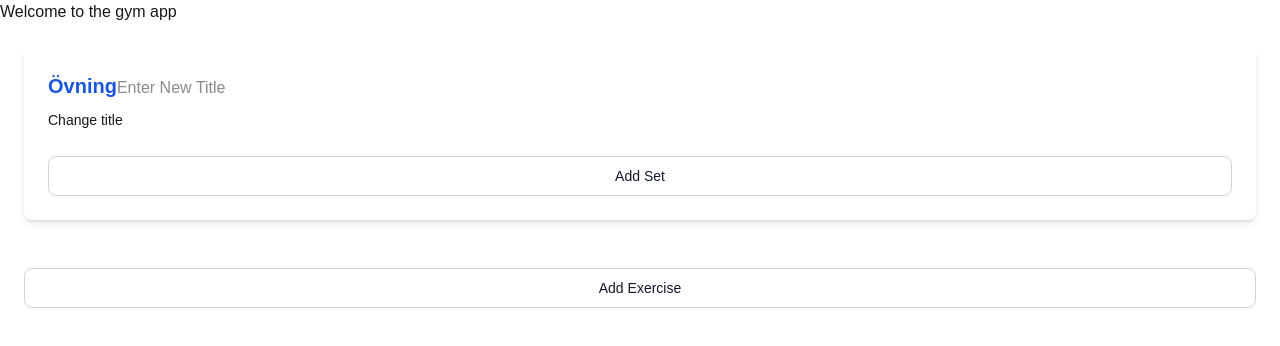
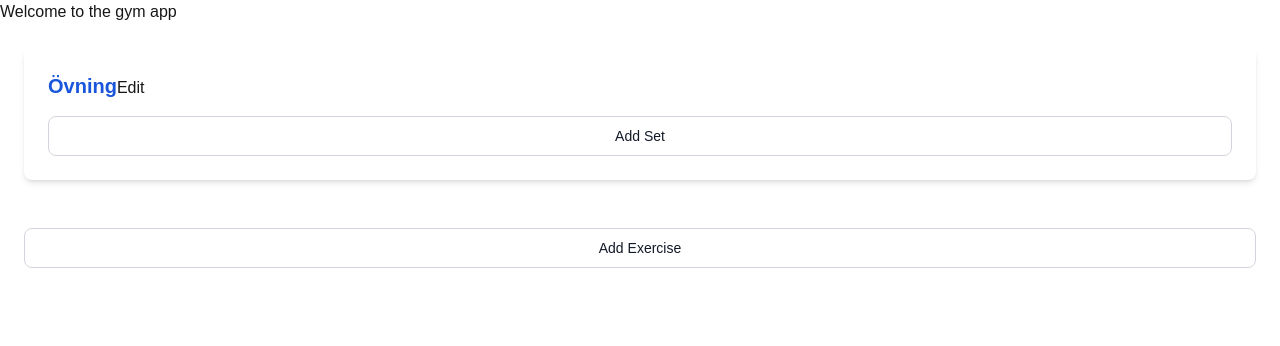
Before and after one commit to Johanneshilmer/gym-app, a Next.js app: page /home in a window 1280 px wide. Both pictures are taken after a click on the button "Add Exercise". Shown: the top 346 px of the page. Built offline with nearby package versions, Linux system fonts and the light colour scheme.

Commit message:
update edit

```diff
--- a/app/components/Form.tsx
+++ b/app/components/Form.tsx
@@ -12,11 +12,17 @@ export default function Form() {
   const [exercises, setExercises] = useState<Exercise[]>([]);
   const [title, setTitle] = useState<string>("Övning");
   const [inputTitle, setInputTitle] = useState<string>("");
+  const [change, setChange] = useState<boolean>(false);
+
+  const startEditMode = () => {
+    setChange(true);
+  };
 
   // Change workout title
   const changeTitle = () => {
     setTitle(inputTitle);
     setInputTitle("");
+    setChange(false);
   };
 
   // Handle the change of title
@@ -53,16 +59,24 @@ export default function Form() {
             key={exerciseIndex}
           >
             {/* Implement boolean for "if change" show this else for "this" */}
+            {!change ? (
+              <>
                 <span className="text-xl font-semibold mb-4 text-blue-700 dark:text-blue-300">
                   {title}
                 </span>
+                <button onClick={startEditMode}>Edit</button>
+              </>
+            ) : (
+              <>
                 <input
                   type="text"
                   value={inputTitle}
                   onChange={handleTitleChange}
                   placeholder="Enter New Title"
                 />
-            <Button onClick={changeTitle}>Change title</Button>
+                <Button onClick={changeTitle}>Save</Button>
+              </>
+            )}
             <div className="space-y-6">
               {exercise.sets.map((item, setIndex) => (
                 <div
```
Lines whose indentation alone changed are shown as unchanged.
